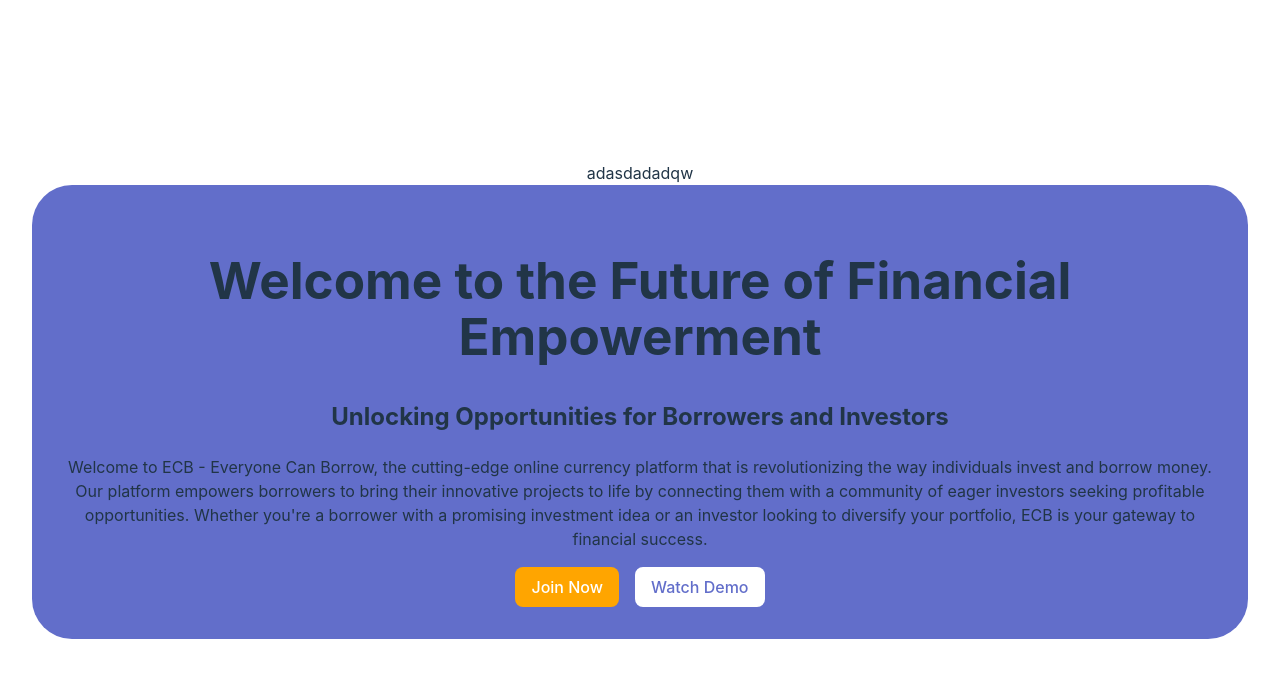
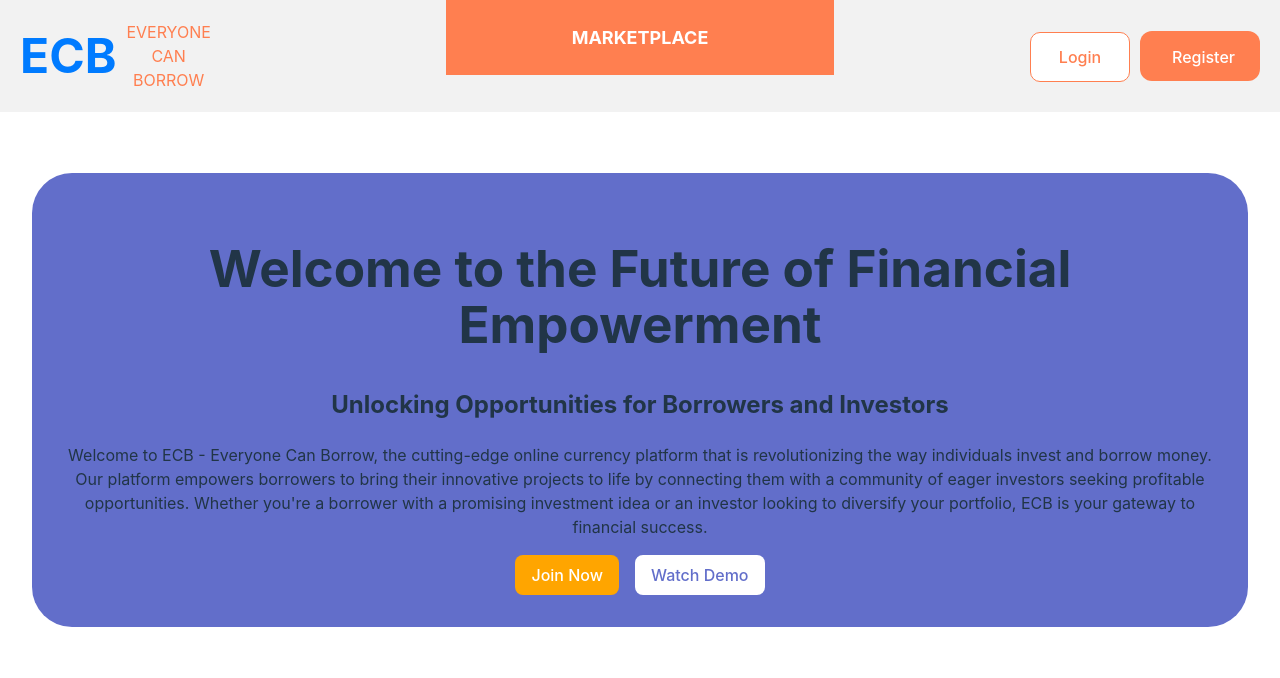
Before and after one commit to developerShaina/ECB-fe, a React (Vite) app: page / in a window 1280 px wide. Shown: the top 678 px of the page. Built offline with nearby package versions, Linux system fonts and the light colour scheme.

Commit message:
new changes

```diff
--- a/src/App.jsx
+++ b/src/App.jsx
@@ -10,7 +10,7 @@ function App() {
 
   return (
     <>
-     adasdadadqw
+    <Header/>
     <FutureOf/>
 
     </>
```
